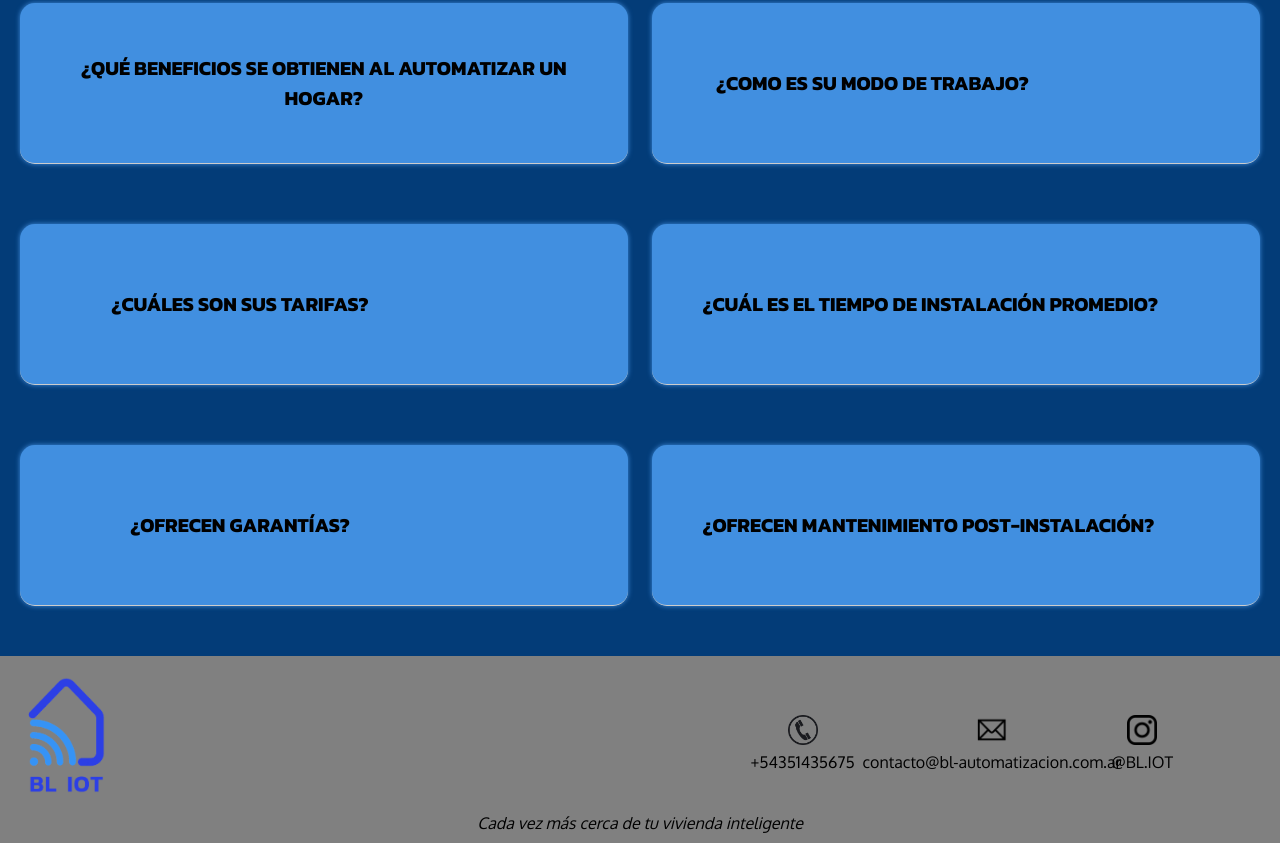
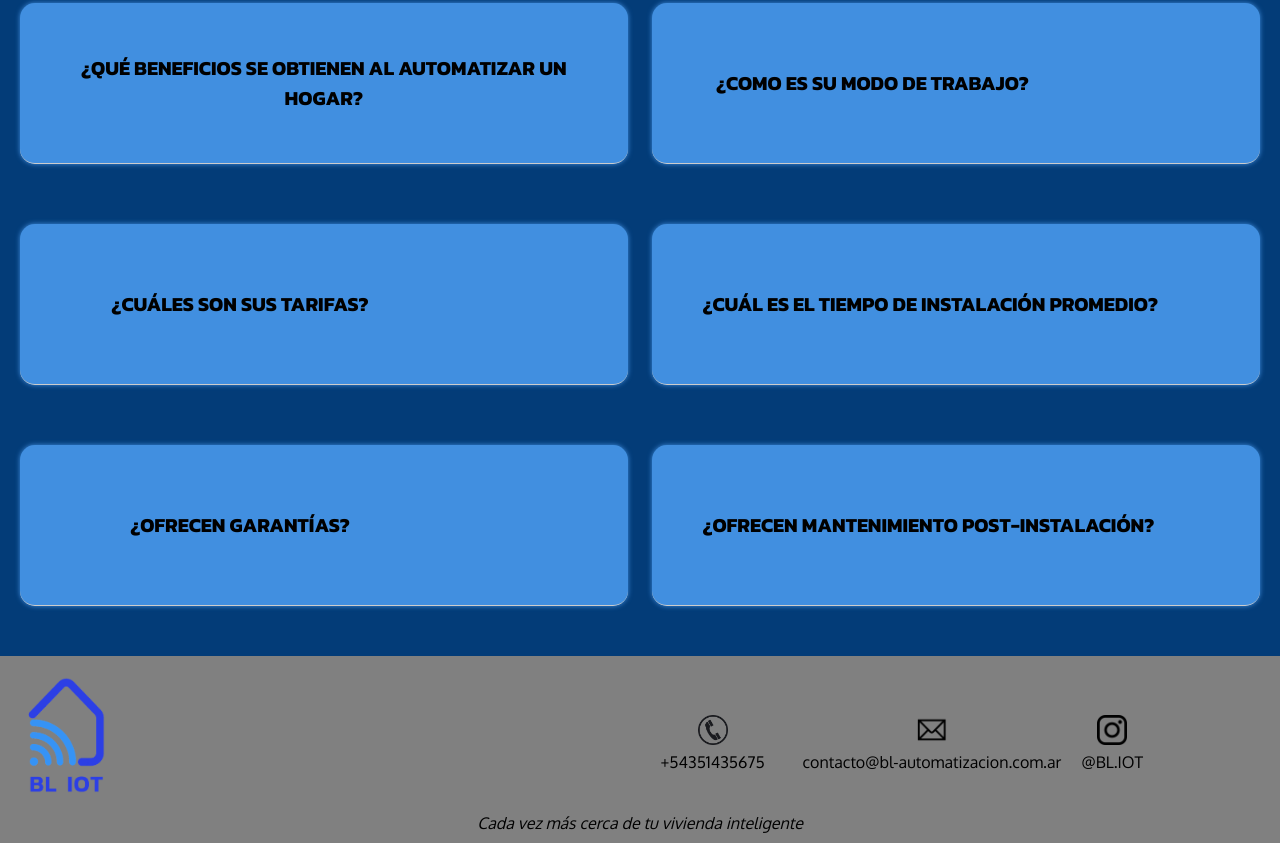
Before and after one commit to javinnieto/BLIOT, a plain HTML site: page index.html in a window 1280 px wide. Shown: the part 2231-3074 px from the top of the page. Drawn offline with Linux system fonts and the light colour scheme.

Commit message:
Se arregló un bug de solapamiento en el footer

```diff
--- a/style.css
+++ b/style.css
@@ -345,6 +345,7 @@ footer img {
     flex-direction: column;
     align-items: start;
     justify-content: space-evenly;
+    width: fit-content;
 
 }
 
@@ -358,14 +359,17 @@ footer img {
     width: 100%;
     text-decoration: none;
     appearance:initial;
+    margin-right: 3rem;
 
 }
 .telefono, .mail, .instagram  {
     display: flex;
     color: black;
     flex-direction: row;
-    justify-content: start;
+    justify-items: flex-start;
+    justify-content: flex-start;
     align-items: center;
+    align-content: center;
     width: 100%;
 
 }
```
